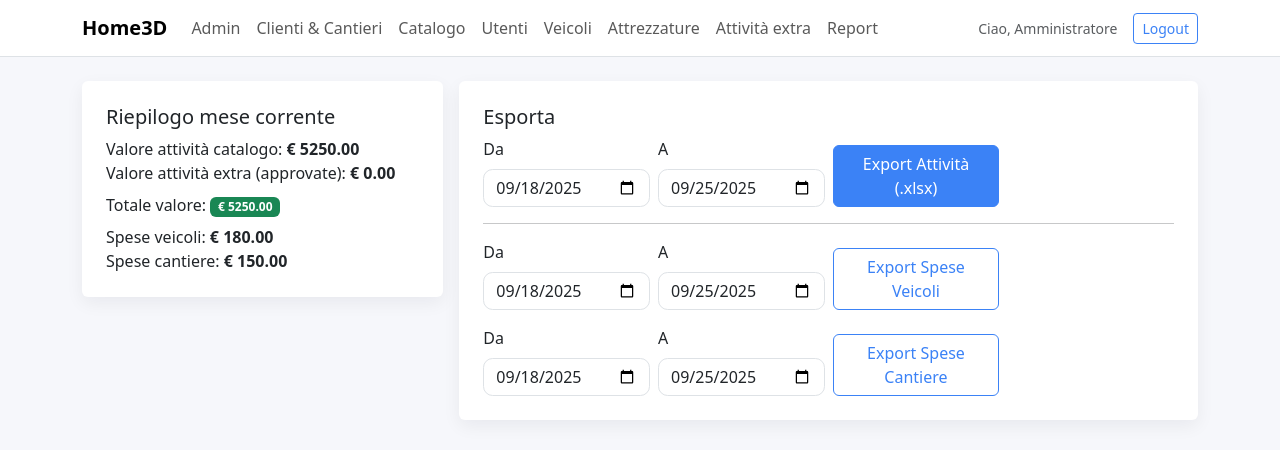
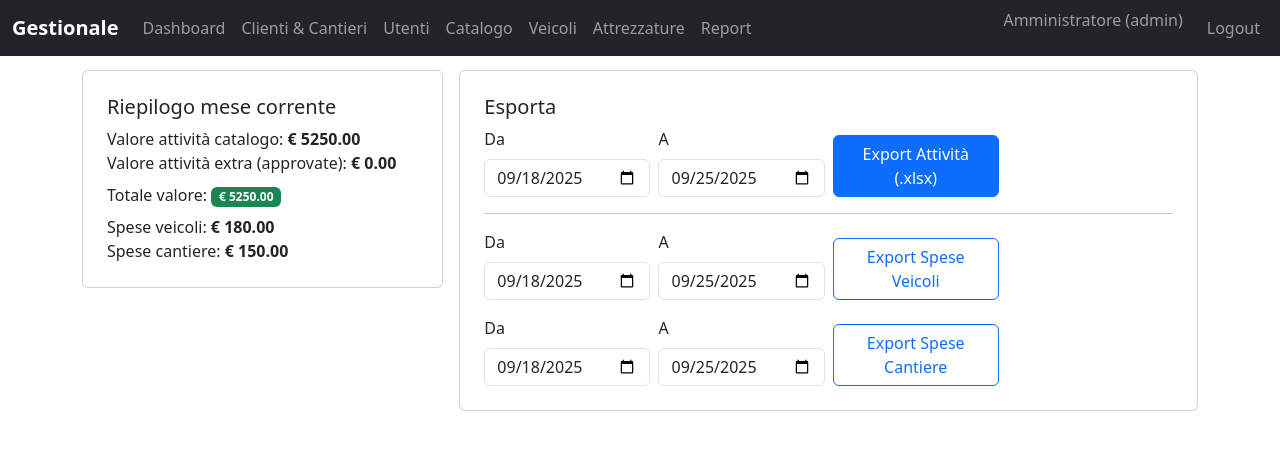
Before and after one commit to mattiacigna/SERVICE-GRUOP, a Flask app: page /admin/report in a window 1280 px wide. Shown: the top 450 px of the page. Run offline with Flask 3, Linux system fonts and the light colour scheme; a user stored in the database is signed in.

Commit message:
Add files via upload

```diff
--- a/templates/_layout.html
+++ b/templates/_layout.html
@@ -2,72 +2,77 @@
 <html lang="it">
 <head>
   <meta charset="utf-8">
-  <title>{{ title or "Gestionale Home3D" }}</title>
+  <title>Gestionale</title>
   <meta name="viewport" content="width=device-width, initial-scale=1">
-  <!-- Bootstrap 5 -->
   <link href="https://cdn.jsdelivr.net/npm/bootstrap@5.3.3/dist/css/bootstrap.min.css" rel="stylesheet">
   <style>
-    body{background:#f6f7fb}
-    .navbar-brand{font-weight:700}
-    .card{border:0; box-shadow:0 6px 18px rgba(20,20,40,.06)}
-    .btn-primary{background:#3b82f6;border-color:#3b82f6}
-    .btn-outline-primary{border-color:#3b82f6;color:#3b82f6}
-    .btn-outline-primary:hover{background:#3b82f6;color:#fff}
-    .form-control, .form-select{border-radius:.6rem}
-    .badge-soft{background:rgba(59,130,246,.1); color:#1d4ed8}
-    img.thumb{max-height:120px;border-radius:10px}
-    .nav-link.active{font-weight:600}
+    body { padding-top: 70px; }
+    .navbar-brand { font-weight: 700; }
   </style>
 </head>
 <body>
-<nav class="navbar navbar-expand-lg bg-white border-bottom sticky-top">
-  <div class="container">
-    <a class="navbar-brand" href="{{ url_for('dashboard') }}">Home3D</a>
-    <button class="navbar-toggler" type="button" data-bs-toggle="collapse" data-bs-target="#navMain">
+<nav class="navbar navbar-expand-lg navbar-dark bg-dark fixed-top">
+  <div class="container-fluid">
+    <a class="navbar-brand" href="{{ url_for('dashboard') }}">Gestionale</a>
+    <button class="navbar-toggler" type="button" data-bs-toggle="collapse" data-bs-target="#nav">
       <span class="navbar-toggler-icon"></span>
     </button>
-    <div id="navMain" class="collapse navbar-collapse">
-      {% if current_user.is_authenticated %}
-        <ul class="navbar-nav me-auto mb-2 mb-lg-0">
-          {% if current_user.role == "admin" %}
-            <li class="nav-item"><a class="nav-link" href="{{ url_for('admin_home') }}">Admin</a></li>
+    <div class="collapse navbar-collapse" id="nav">
+      <ul class="navbar-nav me-auto">
+
+        {% if current_user.is_authenticated %}
+          <!-- voci comuni -->
+          <li class="nav-item"><a class="nav-link" href="{{ url_for('dashboard') }}">Dashboard</a></li>
+
+          {% if current_user.role == 'admin' %}
+            <!-- area admin: usa gli endpoint REALI presenti nell'app -->
             <li class="nav-item"><a class="nav-link" href="{{ url_for('clients_sites') }}">Clienti & Cantieri</a></li>
+            <li class="nav-item"><a class="nav-link" href="{{ url_for('users') }}">Utenti</a></li>
             <li class="nav-item"><a class="nav-link" href="{{ url_for('catalogo') }}">Catalogo</a></li>
-            <li class="nav-item"><a class="nav-link" href="{{ url_for('users') }}">Utenti</a></li>
             <li class="nav-item"><a class="nav-link" href="{{ url_for('vehicles') }}">Veicoli</a></li>
             <li class="nav-item"><a class="nav-link" href="{{ url_for('equipment') }}">Attrezzature</a></li>
-            <li class="nav-item"><a class="nav-link" href="{{ url_for('admin_attivita_extra') }}">Attività extra</a></li>
             <li class="nav-item"><a class="nav-link" href="{{ url_for('admin_report') }}">Report</a></li>
           {% else %}
+            <!-- area capo -->
             <li class="nav-item"><a class="nav-link" href="{{ url_for('capo_attivita') }}">Attività</a></li>
-            <li class="nav-item"><a class="nav-link" href="{{ url_for('capo_attivita_extra') }}">Attività extra</a></li>
-            <li class="nav-item"><a class="nav-link" href="{{ url_for('capo_spese') }}">Spese cantiere</a></li>
-            <li class="nav-item"><a class="nav-link" href="{{ url_for('capo_spese_veicoli') }}">Spese veicoli</a></li>
+            <li class="nav-item"><a class="nav-link" href="{{ url_for('capo_spese') }}">Spese Cantiere</a></li>
+            <li class="nav-item"><a class="nav-link" href="{{ url_for('capo_spese_veicoli') }}">Spese Veicoli</a></li>
           {% endif %}
-        </ul>
-        <div class="d-flex align-items-center gap-3">
-          <span class="text-muted small">Ciao, {{ current_user.full_name or current_user.username }}</span>
-          <a class="btn btn-sm btn-outline-primary" href="{{ url_for('logout') }}">Logout</a>
-        </div>
-      {% endif %}
+        {% endif %}
+      </ul>
+
+      <ul class="navbar-nav">
+        {% if current_user.is_authenticated %}
+          <li class="nav-item">
+            <span class="navbar-text me-3">
+              {{ current_user.full_name or current_user.username }} ({{ current_user.role }})
+            </span>
+          </li>
+          <li class="nav-item"><a class="nav-link" href="{{ url_for('logout') }}">Logout</a></li>
+        {% else %}
+          <li class="nav-item"><a class="nav-link" href="{{ url_for('login') }}">Login</a></li>
+        {% endif %}
+      </ul>
     </div>
   </div>
 </nav>
 
-<main class="container my-4">
-  {% with messages = get_flashed_messages(with_categories=true) %}
-    {% if messages %}
-      <div class="mb-3">
-        {% for cat,msg in messages %}
-          <div class="alert alert-{{ 'warning' if cat=='warning' else ('danger' if cat=='danger' else ('success' if cat=='success' else 'info')) }} shadow-sm">
-            {{ msg }}
+<div class="container">
+  {% with msgs = get_flashed_messages(with_categories=true) %}
+    {% if msgs %}
+      <div class="mt-2">
+        {% for cat, m in msgs %}
+          <div class="alert alert-{{ 'warning' if cat=='message' else cat }} alert-dismissible fade show" role="alert">
+            {{ m }}
+            <button type="button" class="btn-close" data-bs-dismiss="alert"></button>
           </div>
         {% endfor %}
       </div>
     {% endif %}
   {% endwith %}
+
   {% block content %}{% endblock %}
-</main>
+</div>
 
 <script src="https://cdn.jsdelivr.net/npm/bootstrap@5.3.3/dist/js/bootstrap.bundle.min.js"></script>
 </body>
```
